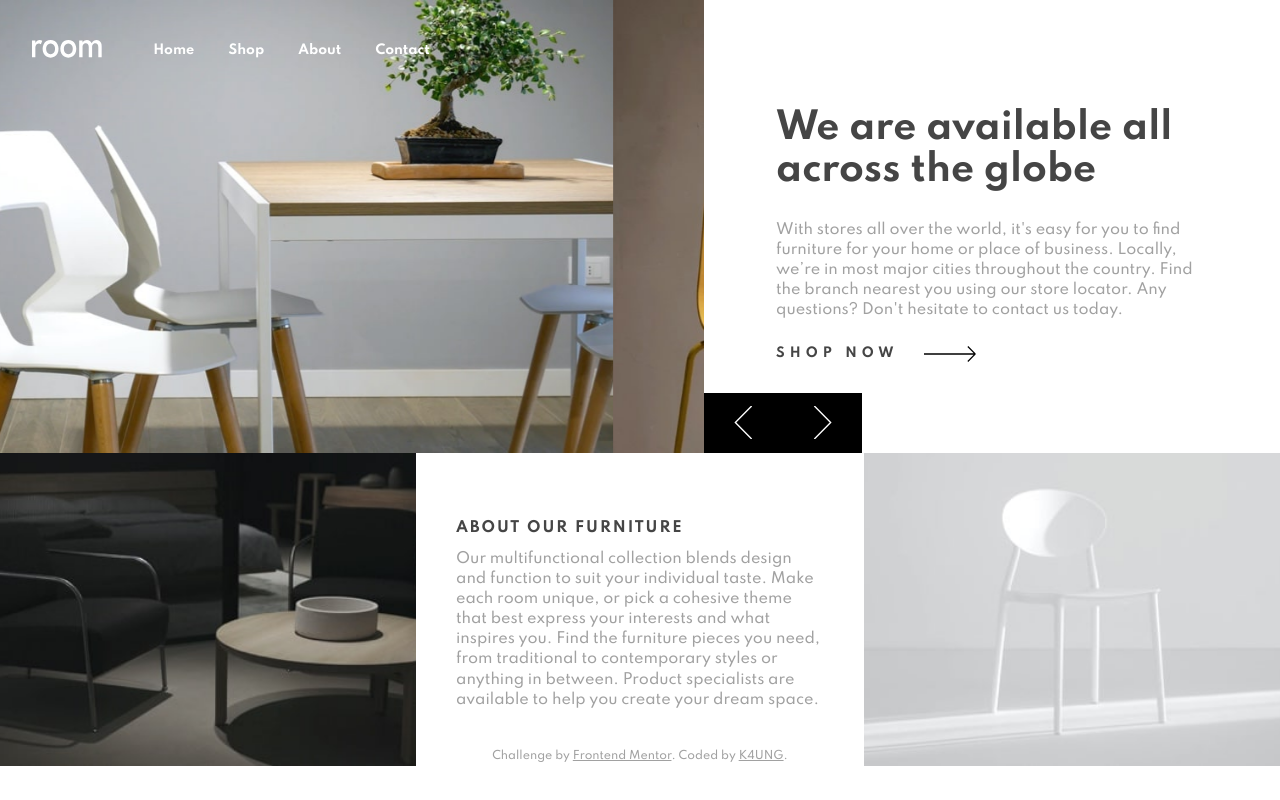
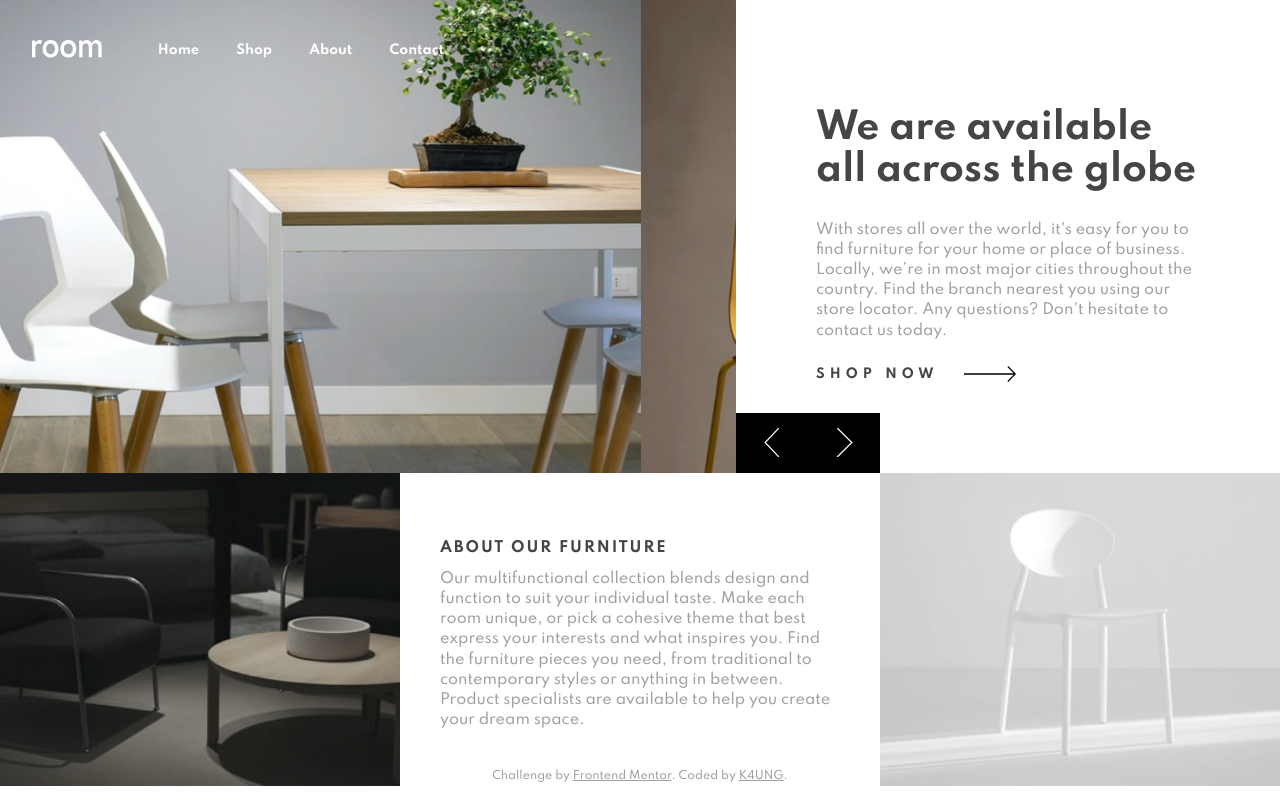
Before and after one commit to K4UNG/project-12-room-homepage, a plain HTML site: page index.html in a window 1280 px wide. Drawn offline with Linux system fonts and the light colour scheme.

Commit message:
grid layout

```diff
--- a/style.css
+++ b/style.css
@@ -267,7 +267,7 @@ nav>img {
 @media (min-width: 700px) {
     .hero-grid {
         display: grid;
-        grid-template-columns: 55% 45%;
+        grid-template-columns: 57.5% 42.5%;
     }
 
     .slider {
@@ -332,7 +332,7 @@ nav>img {
     .slider-buttons {
         bottom: 0;
         left: 0;
-        width: 27.5%;
+        width: 26.5%;
         display: grid;
         grid-template-columns: 1fr 1fr;
         height: 60px;
@@ -349,7 +349,7 @@ nav>img {
 
     .about-grid {
         display: grid;
-        grid-template-columns: 32.5% 35% 32.5%;
+        grid-template-columns: 31.25% 37.5% 31.25%;
     }
 
     .about-text {
@@ -377,6 +377,6 @@ nav>img {
     }
 
     .hero-text {
-        padding: 2.5em 4.5rem 1.7em;
+        padding: 2.5em 5em 1.7em;
     }
 }
```
